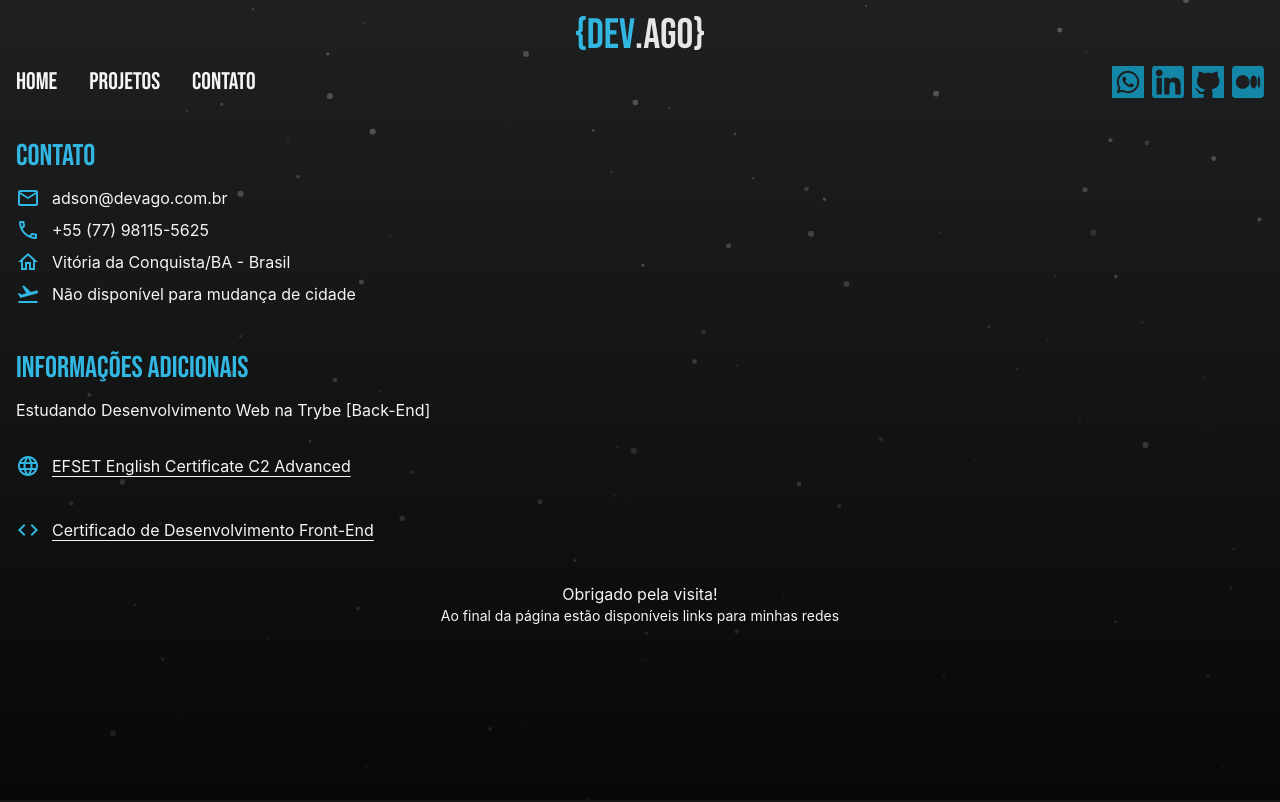
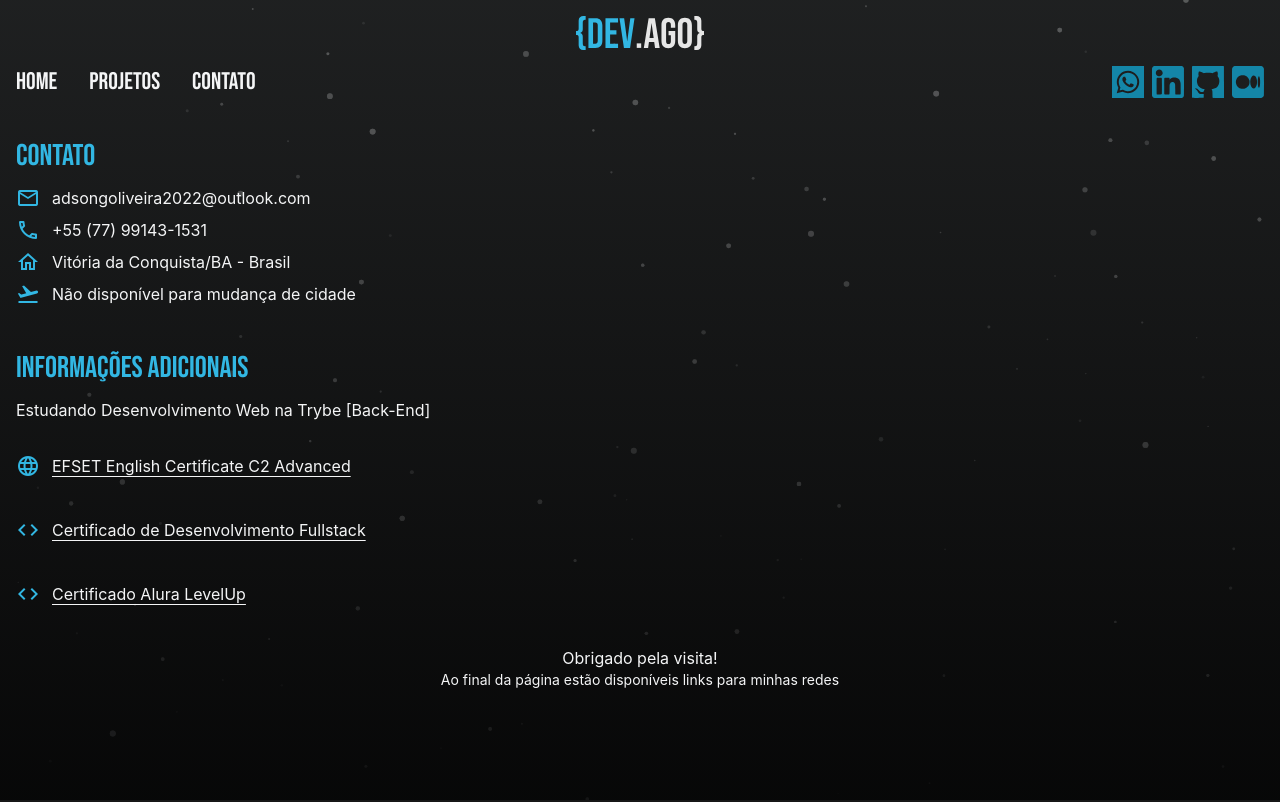
Before and after one commit to Adson-Gomes-Oliveira/devago, a React (Create React App) app in the folder app/frontend/: page /contact in a window 1280 px wide. Shown: the top 802 px of the page. Built offline with nearby package versions, Linux system fonts and the light colour scheme.

Commit message:
ref: Update linebreaks, some css configs and resume

```diff
--- a/app/frontend/src/components/projects/style.project.cards.css
+++ b/app/frontend/src/components/projects/style.project.cards.css
@@ -14,6 +14,9 @@
   }
   .card-stacks {
     @apply mt-4 flex items-center;
+  }
+  .card-stacks .stacks {
+    @apply w-4/5 ml-2 flex flex-wrap text-sm;
   }
   .card-stacks span {
     @apply mr-1 text-default font-oswald;
--- a/app/frontend/src/pages/Contact.tsx
+++ b/app/frontend/src/pages/Contact.tsx
@@ -3,8 +3,11 @@ import { motion } from 'framer-motion';
 
 import './style.contact.css';
 
-const TRYBE_CERT_ONE = 'https://www.credential.net/7dd5fbdb-';
-const TRYBE_CERT_TWO = '488e-451c-b06c-6d2f0bdd0e39#gs.xw260o';
+const TRYBE_CERT_ONE = 'https://www.credential.net/0463eaa9-';
+const TRYBE_CERT_TWO = 'bfc0-453a-9e04-f5a0d50ec385#gs.42vlfz';
+
+const ALURA_CERT_ONE = '';
+const ALURA_CERT_TWO = '';
 
 export default function Contact(): JSX.Element {
   const navigate = useNavigate();
@@ -24,11 +27,11 @@ export default function Contact(): JSX.Element {
       <div className="items-contact">
         <div className="email">
           <span className="material-icons-outlined icon">email</span>
-          <span>adson@devago.com.br</span>
+          <span>adsongoliveira2022@outlook.com</span>
         </div>
         <div className="tel" >
           <span className="material-icons-outlined icon">phone</span>
-          <span>{'+55 (77) 98115-5625'}</span>
+          <span>{'+55 (77) 99143-1531'}</span>
         </div>
         <div className="address" >
           <span className="material-icons-outlined icon">home</span>
@@ -59,7 +62,17 @@ export default function Contact(): JSX.Element {
             rel="noreferrer"
             target="_blank"
           >
-            <span>Certificado de Desenvolvimento Front-End</span>
+            <span>Certificado de Desenvolvimento Fullstack</span>
+          </a>
+        </div>
+        <div className='trybe'>
+          <span className="material-icons-outlined icon">code</span>
+          <a
+            href={ALURA_CERT_ONE+ALURA_CERT_TWO}
+            rel="noreferrer"
+            target="_blank"
+          >
+            <span>Certificado Alura LevelUp</span>
           </a>
         </div>
       </div>
--- a/app/frontend/src/pages/style.projects.css
+++ b/app/frontend/src/pages/style.projects.css
@@ -4,7 +4,7 @@
 
 @layer base {
   .projects {
-    @apply h-screen flex flex-col;
+    @apply flex flex-col;
   }
   .header-projects {
     @apply mt-10 pl-4;
```
Also changed, not shown: 1 other file (tests, documents, lock files or other folders).
